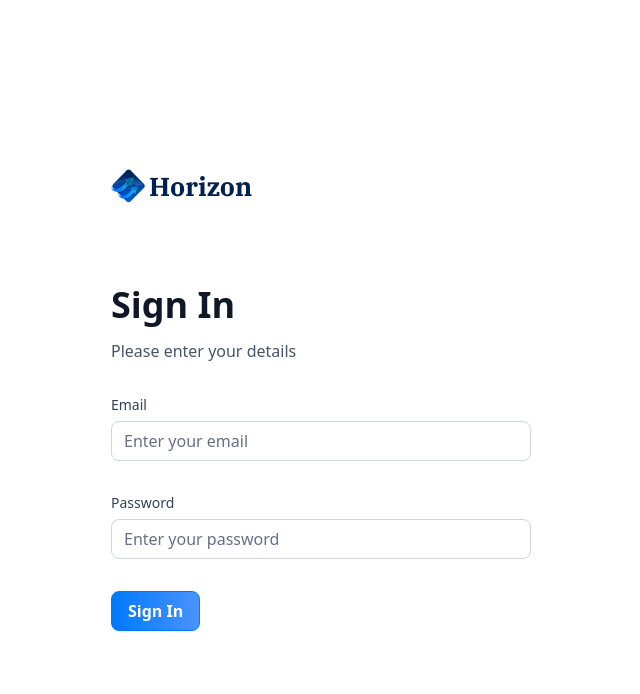
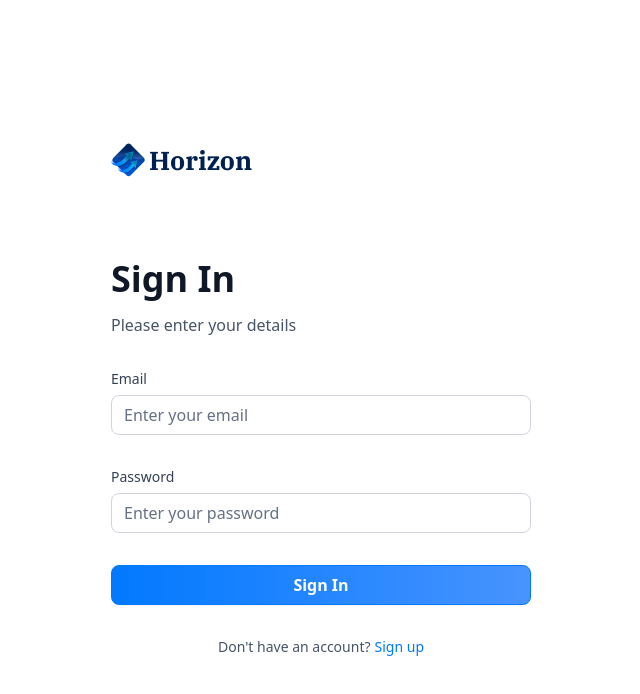
Before and after one commit to thomasmartinez114/bankingapp, a Next.js app: page /sign-in in a window 1280 px wide. Shown: the top 694 px of the page, without its empty margins (319-959 px from the left). Built offline with nearby package versions, Linux system fonts and the light colour scheme.

Commit message:
styled button

```diff
--- a/components/AuthForm.tsx
+++ b/components/AuthForm.tsx
@@ -87,7 +87,8 @@ const AuthForm = ({ type }: { type: string }) => {
                 name='password'
                 label='Password'
                 placeholder='Enter your password'
-              />
+                />
+                <div className="flex flex-col gap-4">
               <Button type='submit' disabled={isLoading} className='form-btn'>
                 {isLoading ? (
                   <>
@@ -99,9 +100,23 @@ const AuthForm = ({ type }: { type: string }) => {
                 ) : (
                   'Sign Up'
                 )}
-              </Button>
+                  </Button>
+                  </div>
             </form>
           </Form>
+          <footer className='flex justify-center gap-1'>
+            <p className='text-14 font-normal text-gray-600'>
+              {type === 'sign-in'
+                ? "Don't have an account?"
+                : 'Already have an account'}
+            </p>
+            <Link
+              href={type === 'sign-in' ? '/sign-up' : '/sign-in'}
+              className='form-link'
+            >
+              {type === 'sign-in' ? 'Sign up' : 'Sign in'}
+            </Link>
+          </footer>
         </>
       )}
     </section>
```
